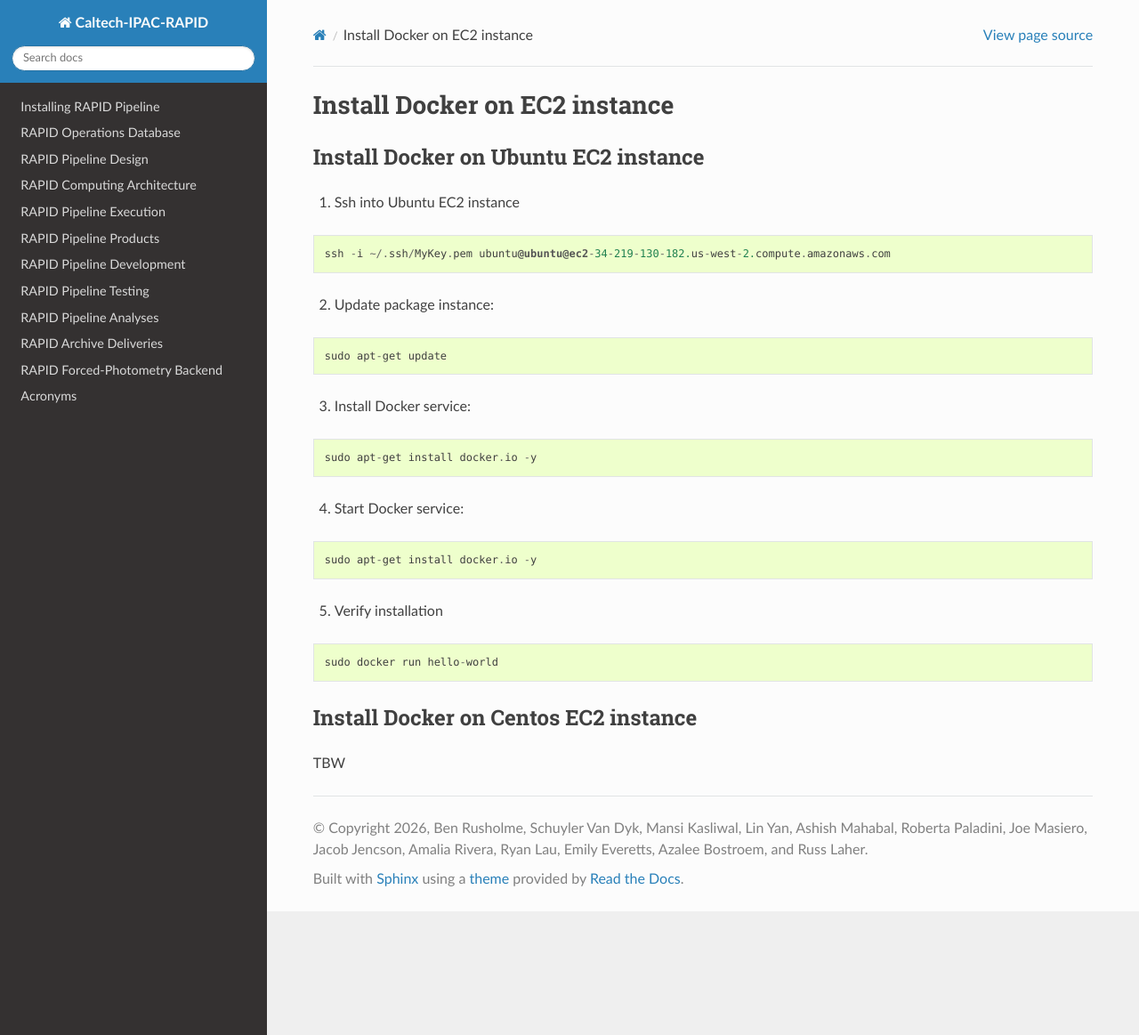
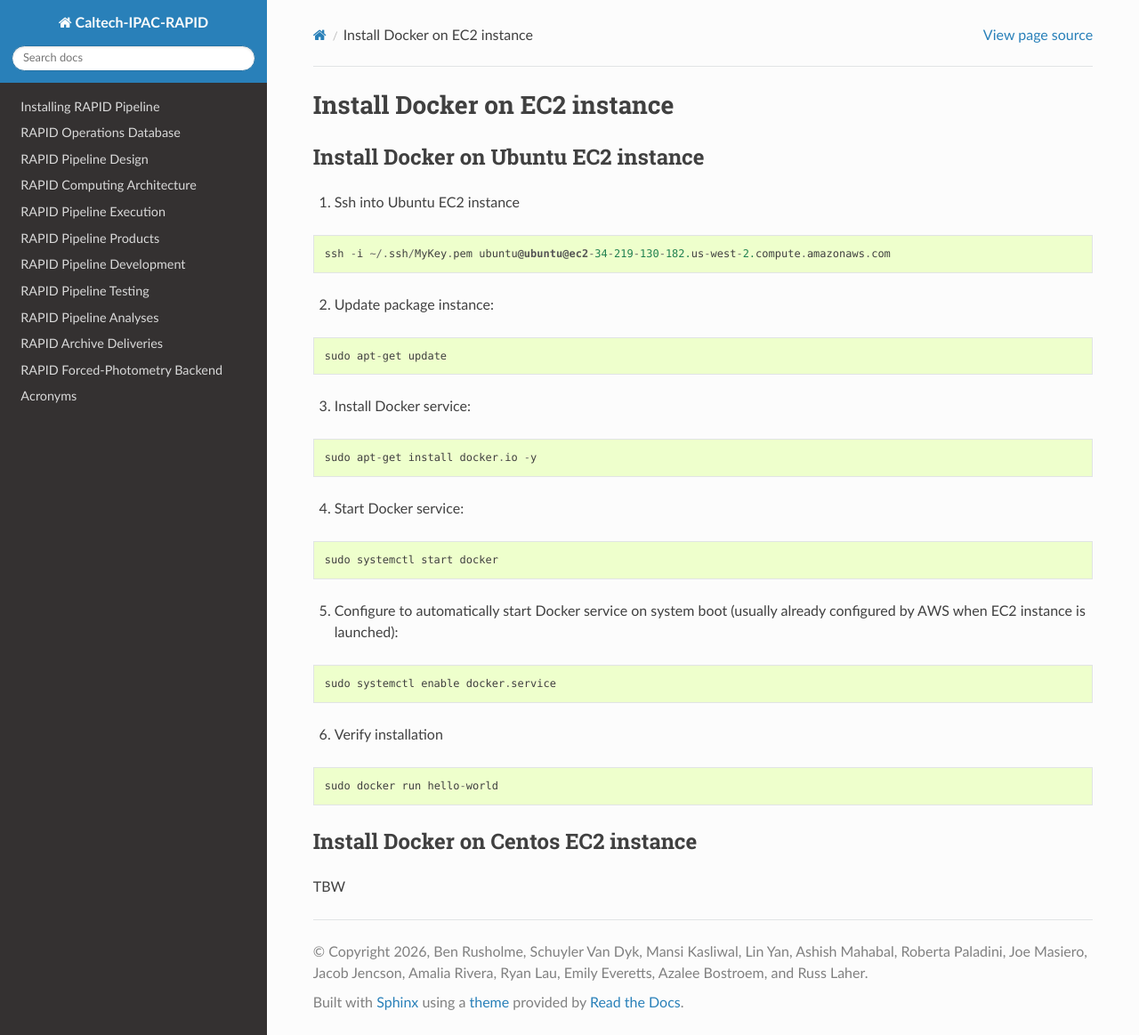
Before and after one commit to Caltech-IPAC/rapid, a Sphinx documentation site: the page built from docs/source/install/docker.rst, in a window 1280 px wide and 1163 px high. Shown: the whole window at 89% size. Built offline with Sphinx 7.4.7 and the Read the Docs theme 3.1.0, drawn with Linux system fonts in a browser that asks for light colours.

Commit message:
Fixed mistake and updated.

```diff
--- a/docs/source/install/docker.rst
+++ b/docs/source/install/docker.rst
@@ -28,9 +28,15 @@ Install Docker on Ubuntu EC2 instance
 
 .. code-block::
 
-   sudo apt-get install docker.io -y
+   sudo systemctl start docker
 
-5. Verify installation
+5. Configure to automatically start Docker service on system boot (usually already configured by AWS when EC2 instance is launched):
+
+.. code-block::
+
+   sudo systemctl enable docker.service
+
+6. Verify installation
 
 .. code-block::
 
```
